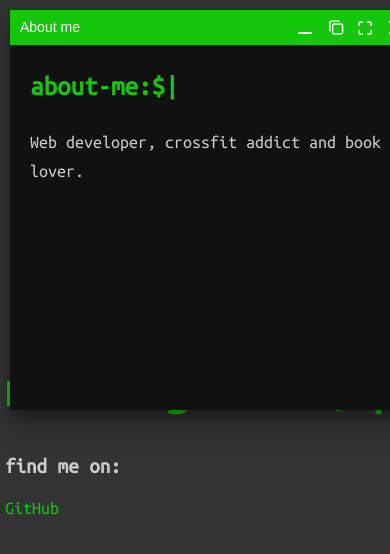
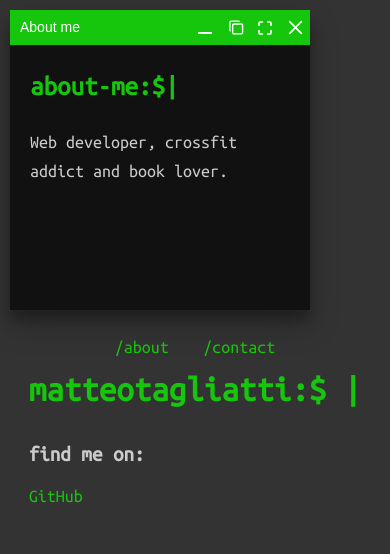
Before and after one commit to matteotagliatti/terminal-style-landing-page, a plain HTML site: page index.html in a window 390 px wide. Both pictures are taken after a click on the item "/about". Drawn offline with Linux system fonts and the light colour scheme.

Commit message:
style mobile

```diff
--- a/css/style.css
+++ b/css/style.css
@@ -100,3 +100,16 @@ nav ul li {
     background: #111;
     padding: 20px;
 }
+
+/* Mobile */
+
+@media screen and (max-width: 768px) {
+    h1 {
+     font-size: 35px;
+     letter-spacing: 0;
+    }
+
+    nav {
+        width: 50%;
+    }
+}
--- a/js/script.js
+++ b/js/script.js
@@ -17,8 +17,8 @@ contact.onclick = function () {
 function newBox(title, content, position) {
     new WinBox({
         title: title,
-        width: '400px',
-        height: '400px',
+        width: '300px',
+        height: '300px',
         top: position,
         left: position, /* For a little bit different position when created */
         right: 10,
```
